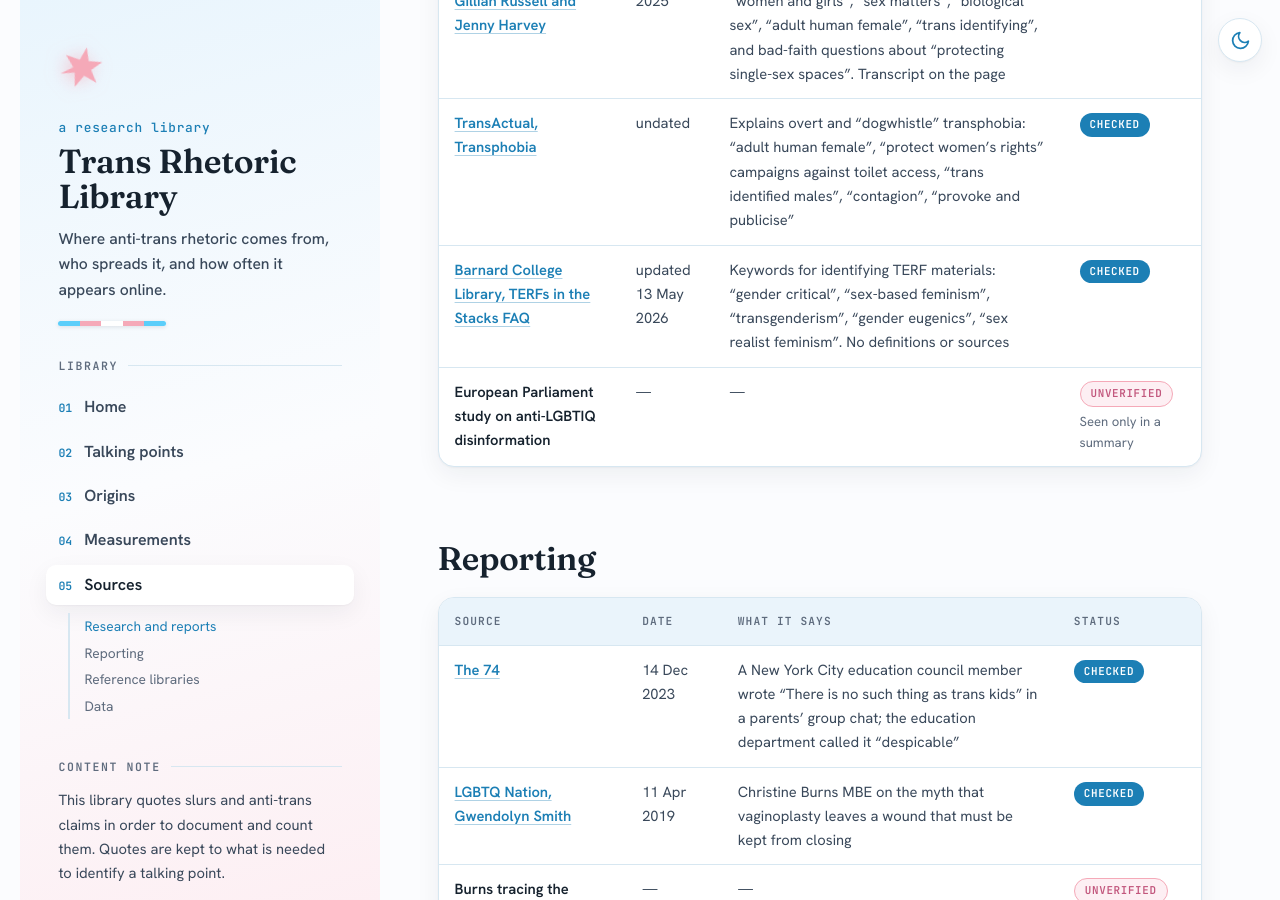
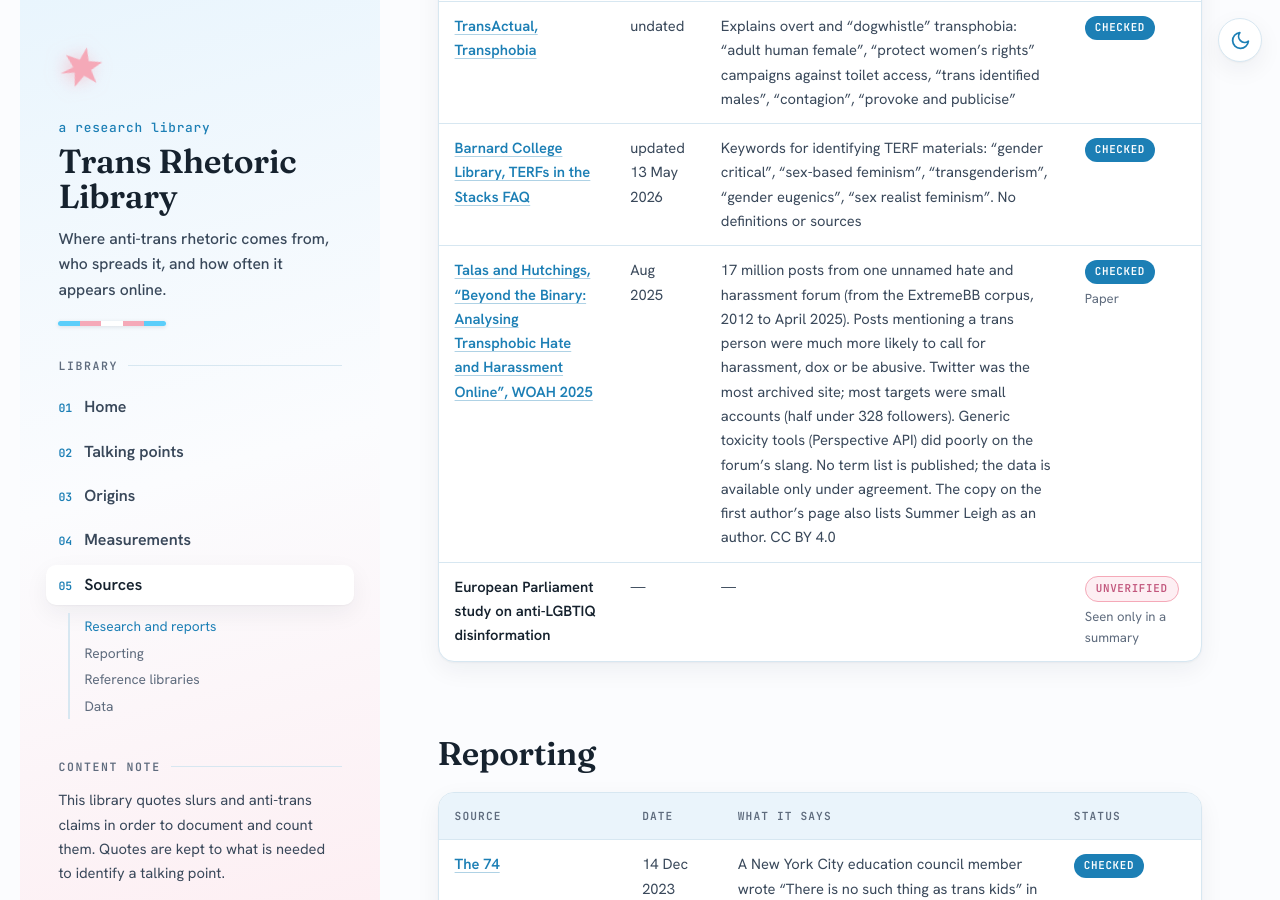
Before and after one commit to emmalegrottaglie/trans-rhetoric-library, a Jekyll site: the page built from sources.md, in a window 1280 px wide and 900 px high, scrolled down 1567 px. Built offline with Jekyll 4.4.1, drawn with Linux system fonts in a browser that asks for light colours; some of the changed text lies outside the part shown.

Commit message:
Add Beth's Twitter transphobe stats and the Cambridge harassment paper
Quotes the aggregate findings of the Soupcan account summary (bio locations,
follower counts) with its caveats, records the WOAH 2025 paper on a
transphobic harassment forum, and notes that account lists are not used.

Co-Authored-By: Claude Opus 5.5 <noreply@anthropic.com>

```diff
--- a/sources.md
+++ b/sources.md
@@ -23,6 +23,7 @@ Every source, in our words. **Checked** means read on the original page. *Unveri
 | [Transvox podcast, Gillian Russell and Jenny Harvey](https://transvox.co.uk/episode/transvox-understanding-dog-whistles-in-anti-trans-discourse) | 22 Mar 2025 | Discusses dog whistles in anti-trans discourse: "women and girls", "sex matters", "biological sex", "adult human female", "trans identifying", and bad-faith questions about "protecting single-sex spaces". Transcript on the page | Checked |
 | [TransActual, Transphobia](https://transactual.org.uk/transphobia/) | undated | Explains overt and "dogwhistle" transphobia: "adult human female", "protect women's rights" campaigns against toilet access, "trans identified males", "contagion", "provoke and publicise" | Checked |
 | [Barnard College Library, TERFs in the Stacks FAQ](https://guides.library.barnard.edu/terf/faq) | updated 13 May 2026 | Keywords for identifying TERF materials: "gender critical", "sex-based feminism", "transgenderism", "gender eugenics", "sex realist feminism". No definitions or sources | Checked |
+| [Talas and Hutchings, "Beyond the Binary: Analysing Transphobic Hate and Harassment Online", WOAH 2025](https://aclanthology.org/2025.woah-1.12/) | Aug 2025 | 17 million posts from one unnamed hate and harassment forum (from the ExtremeBB corpus, 2012 to April 2025). Posts mentioning a trans person were much more likely to call for harassment, dox or be abusive. Twitter was the most archived site; most targets were small accounts (half under 328 followers). Generic toxicity tools (Perspective API) did poorly on the forum's slang. No term list is published; the data is available only under agreement. The copy on the first author's page also lists Summer Leigh as an author. CC BY 4.0 | Checked (paper) |
 | European Parliament study on anti-LGBTIQ disinformation | — | — | *Unverified*: seen only in a summary |
 
 ## Reporting
@@ -51,6 +52,7 @@ Every source, in our words. **Checked** means read on the original page. *Unveri
 | Source | What it holds | Status |
 |---|---|---|
 | [Beth's Anti-Transphobia Library](https://bethylamine.github.io/) | Gender-critical arguments and rebuttals, glossary, figureheads, "Recycled Homophobia", propaganda films, and a summary of 52,401 Twitter accounts reported as transphobic | Checked (site structure, glossary, GC Arguments list) |
+| [Beth's "Twitter transphobe stats"](https://bethylamine.github.io/library/whatisawomanbot/twitter_transphobe_stats) | 52,401 Twitter accounts marked as transphobic through Soupcan: location from bios (38% US, 34% UK of those placed; UK accounts 3.8 times as likely to be listed, weighted by Oberlo's user counts), follower counts, activity. Undated. Marks come from user reports, moderators and automated labels ([how Soupcan labels](https://bethylamine.github.io/library/browser-extension/#soupcan)); the account list itself is not used here, because it names ordinary users | Checked |
 | [Beth's Transphobia Glossary](https://bethylamine.github.io/library/glossary/) | Entries include "Tranny / Troon" (slurs) and "Zippertits" | Checked |
 | [Beth's GC Arguments](https://bethylamine.github.io/library/gc-arguments/) | 32 argument pages, including sports, "clash of rights", ROGD, AGP, "What is a woman?" | Checked (list of pages) |
 
```
Also changed, not shown: measurements.md (+1 -0 lines), origins.md (+1 -0 lines).
